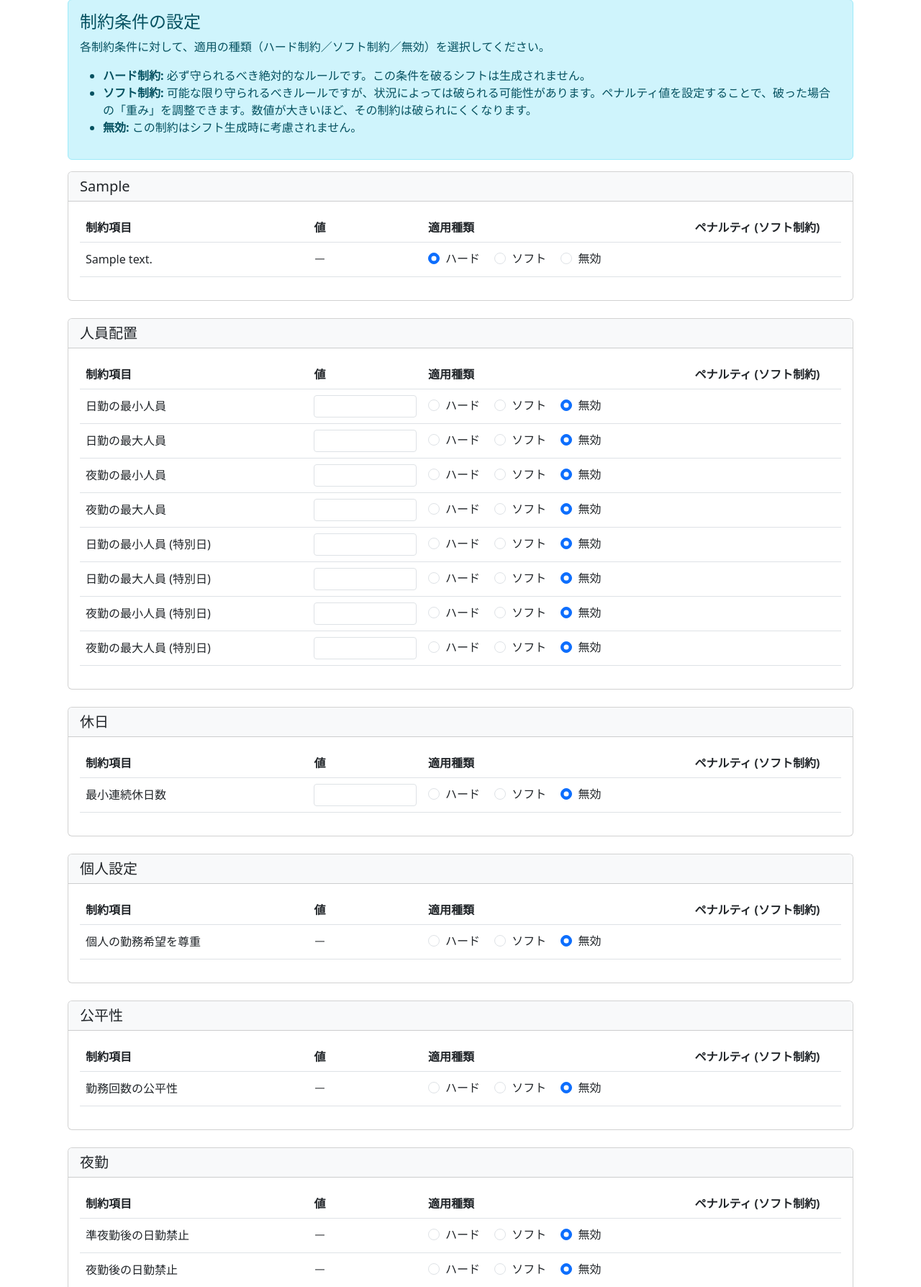
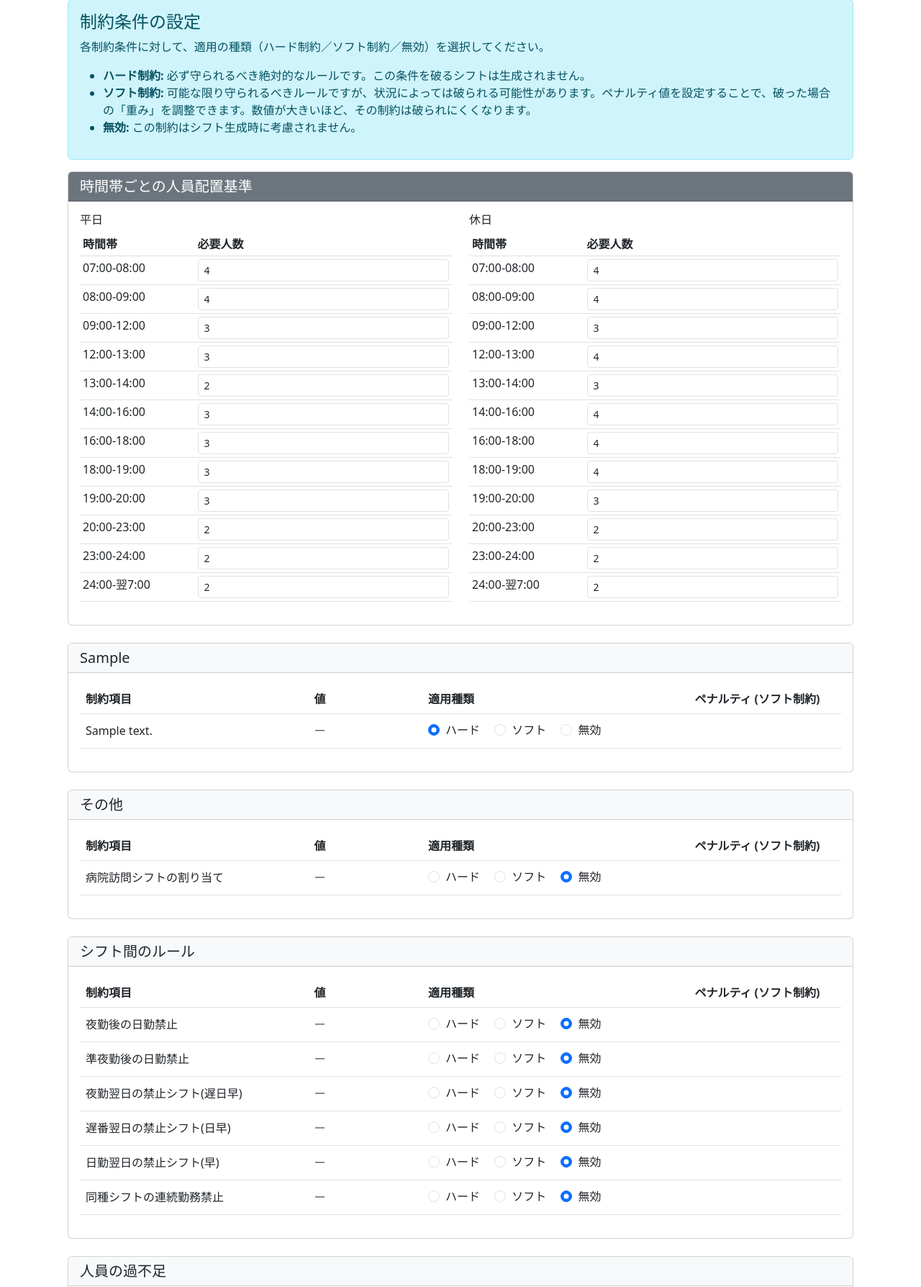
Before and after one commit to yapitaku9/shifpita_mvp, a Flask app: page /admin/constraints in a window 1280 px wide. Shown: the part 153-1941 px from the top of the page at 72% size. Run offline with Flask 3, Linux system fonts and the light colour scheme; a user stored in the database is signed in; tables that the repository leaves empty hold one stand-in row (values such as "Sample post"); some libraries are stand-ins or nearby versions.

Commit message:
制約条件編集画面の修正

```diff
--- a/app/templates/admin/constraints.html
+++ b/app/templates/admin/constraints.html
@@ -15,6 +15,54 @@
                 <li><strong>ソフト制約:</strong> 可能な限り守られるべきルールですが、状況によっては破られる可能性があります。ペナルティ値を設定することで、破った場合の「重み」を調整できます。数値が大きいほど、その制約は破られにくくなります。</li>
                 <li><strong>無効:</strong> この制約はシフト生成時に考慮されません。</li>
             </ul>
+        </div>
+
+        <div class="card mb-4">
+            <div class="card-header bg-secondary text-white">
+                <h5 class="mb-0">時間帯ごとの人員配置基準</h5>
+            </div>
+            <div class="card-body">
+                <div class="row">
+                    <div class="col-md-6">
+                        <h6>平日</h6>
+                        <table class="table table-sm">
+                            <thead>
+                                <tr>
+                                    <th>時間帯</th>
+                                    <th>必要人数</th>
+                                </tr>
+                            </thead>
+                            <tbody>
+                                {% for constraint in hourly_constraints['平日'] %}
+                                <tr>
+                                    <td><label for="value_{{ constraint.id }}">{{ constraint.description_jp }}</label></td>
+                                    <td><input type="number" name="value_{{ constraint.id }}" id="value_{{ constraint.id }}" value="{{ constraint.value or '' }}" class="form-control form-control-sm"></td>
+                                </tr>
+                                {% endfor %}
+                            </tbody>
+                        </table>
+                    </div>
+                    <div class="col-md-6">
+                        <h6>休日</h6>
+                        <table class="table table-sm">
+                            <thead>
+                                <tr>
+                                    <th>時間帯</th>
+                                    <th>必要人数</th>
+                                </tr>
+                            </thead>
+                            <tbody>
+                                {% for constraint in hourly_constraints['休日'] %}
+                                <tr>
+                                    <td><label for="value_{{ constraint.id }}">{{ constraint.description_jp }}</label></td>
+                                    <td><input type="number" name="value_{{ constraint.id }}" id="value_{{ constraint.id }}" value="{{ constraint.value or '' }}" class="form-control form-control-sm"></td>
+                                </tr>
+                                {% endfor %}
+                            </tbody>
+                        </table>
+                    </div>
+                </div>
+            </div>
         </div>
 
         {% for category, constraints in constraints_by_category.items() %}
--- a/app/views/admin.py
+++ b/app/views/admin.py
@@ -313,6 +313,37 @@ def manage_constraints():
 
     # マスター制約リスト
     master_constraints = [
+        # 希望休・勤務
+        {'name': 'respect_day_off_requests', 'category': '希望休・勤務', 'description_jp': '希望休の厳守'},
+        {'name': 'respect_work_requests', 'category': '希望休・勤務', 'description_jp': '希望勤務の厳守'},
+        {'name': 'respect_ng_shifts', 'category': '希望休・勤務', 'description_jp': 'NG勤務の厳守'},
+        {'name': 'prefer_paid_leave_as_holiday', 'category': '希望休・勤務', 'description_jp': '希望有給休暇に”休”を優先'},
+        {'name': 'penalty_for_not_assigning_preferred_shift', 'category': '希望休・勤務', 'description_jp': '優先シフト非採用'},
+
+        # 連勤・連続シフト
+        {'name': 'max_consecutive_work', 'category': '連勤・連続シフト', 'description_jp': '最大連勤日数'},
+        {'name': 'max_consecutive_night_shifts', 'category': '連勤・連続シフト', 'description_jp': '夜勤の最大連勤日数'},
+        {'name': 'max_consecutive_late_shifts', 'category': '連勤・連続シフト', 'description_jp': '遅番の最大連続日数'},
+        {'name': 'max_consecutive_late_night_shifts', 'category': '連勤・連続シフト', 'description_jp': '遅番・夜勤の最大連勤日数'},
+        {'name': 'avoid_5_consecutive_work_days', 'category': '連勤・連続シフト', 'description_jp': '5連続勤務の回避'},
+        {'name': 'avoid_4_consecutive_night_shifts', 'category': '連勤・連続シフト', 'description_jp': '4連続夜勤の回避'},
+        {'name': 'avoid_4_consecutive_late_shifts', 'category': '連勤・連続シフト', 'description_jp': '4連続遅番の回避'},
+        {'name': 'min_consecutive_holidays', 'category': '連勤・連続シフト', 'description_jp': '最小連続休日数'},
+        {'name': 'holiday_after_ake', 'category': '連勤・連続シフト', 'description_jp': '明けの翌日は休み'},
+
+        # シフト間のルール
+        {'name': 'no_day_shift_after_night_shift', 'category': 'シフト間のルール', 'description_jp': '夜勤後の日勤禁止'},
+        {'name': 'night_shift_after_mid_day', 'category': 'シフト間のルール', 'description_jp': '準夜勤後の日勤禁止'},
+        {'name': 'forbidden_shift_after_night_shift', 'category': 'シフト間のルール', 'description_jp': '夜勤翌日の禁止シフト(遅日早)'},
+        {'name': 'forbidden_shift_after_late_shift', 'category': 'シフト間のルール', 'description_jp': '遅番翌日の禁止シフト(日早)'},
+        {'name': 'forbidden_shift_after_day_shift', 'category': 'シフト間のルール', 'description_jp': '日勤翌日の禁止シフト(早)'},
+        {'name': 'no_consecutive_same_category_shifts', 'category': 'シフト間のルール', 'description_jp': '同種シフトの連続勤務禁止'},
+
+        # 公平性
+        {'name': 'ensure_fairness', 'category': '公平性', 'description_jp': '勤務回数の公平性'},
+        {'name': 'penalty_for_work_day_violation', 'category': '公平性', 'description_jp': '総勤務日数の不足・超過'},
+        {'name': 'penalty_for_night_shift_violation', 'category': '公平性', 'description_jp': '夜勤日数の不足・超過'},
+
         # 人員配置
         {'name': 'min_workers_day', 'category': '人員配置', 'description_jp': '日勤の最小人員'},
         {'name': 'max_workers_day', 'category': '人員配置', 'description_jp': '日勤の最大人員'},
@@ -322,29 +353,38 @@ def manage_constraints():
         {'name': 'max_workers_day_sp', 'category': '人員配置', 'description_jp': '日勤の最大人員 (特別日)'},
         {'name': 'min_workers_night_sp', 'category': '人員配置', 'description_jp': '夜勤の最小人員 (特別日)'},
         {'name': 'max_workers_night_sp', 'category': '人員配置', 'description_jp': '夜勤の最大人員 (特別日)'},
-        # 連勤
-        {'name': 'max_consecutive_work', 'category': '連勤', 'description_jp': '最大連勤日数'},
-        # 休日
-        {'name': 'min_consecutive_holidays', 'category': '休日', 'description_jp': '最小連続休日数'},
-        # 夜勤
-        {'name': 'night_shift_after_mid_day', 'category': '夜勤', 'description_jp': '準夜勤後の日勤禁止'},
-        {'name': 'no_day_shift_after_night_shift', 'category': '夜勤', 'description_jp': '夜勤後の日勤禁止'},
-        # 経験年数
-        {'name': 'min_experience_night_shift', 'category': '経験年数', 'description_jp': '夜勤に必要な最小経験年数'},
-        # 公平性
-        {'name': 'ensure_fairness', 'category': '公平性', 'description_jp': '勤務回数の公平性'},
-        # 役職
-        {'name': 'leader_in_day_shift', 'category': '役職', 'description_jp': '日勤にリーダーを1名配置'},
-        {'name': 'leader_in_night_shift', 'category': '役職', 'description_jp': '夜勤にリーダーを1名配置'},
-        # 特殊スキル
-        {'name': 'advanced_care_in_day_shift', 'category': '特殊スキル', 'description_jp': '日勤に高度なケア担当を1名配置'},
-        # 連続夜勤
-        {'name': 'max_consecutive_night_shifts', 'category': '連続夜勤', 'description_jp': '最大連続夜勤日数'},
-        # 個人設定
-        {'name': 'respect_individual_preferences', 'category': '個人設定', 'description_jp': '個人の勤務希望を尊重'},
-        # 病院訪問シフト
-        {'name': 'assign_hospital_visit_shift', 'category': '病院訪問シフト', 'description_jp': '病院訪問シフトの割り当て'},
+
+        # 人員の過不足
+        {'name': 'no_staff_variance_07_20', 'category': '人員の過不足', 'description_jp': '過不足を完全に禁止 (07:00-20:00)'},
+        {'name': 'penalty_shortage_07_20', 'category': '人員の過不足', 'description_jp': '人員不足ペナルティ (07:00-20:00)'},
+        {'name': 'penalty_surplus_1_07_20', 'category': '人員の過不足', 'description_jp': '1人超過ペナルティ (07:00-20:00)'},
+        {'name': 'penalty_surplus_2_07_20', 'category': '人員の過不足', 'description_jp': '2人超過ペナルティ (07:00-20:00)'},
+        {'name': 'penalty_surplus_3_plus_07_20', 'category': '人員の過不足', 'description_jp': '3人以上超過ペナルティ (07:00-20:00)'},
+
+        {'name': 'no_staff_variance_20_24', 'category': '人員の過不足', 'description_jp': '過不足を完全に禁止 (20:00-24:00)'},
+        {'name': 'penalty_shortage_20_24', 'category': '人員の過不足', 'description_jp': '人員不足ペナルティ (20:00-24:00)'},
+        {'name': 'penalty_surplus_1_20_24', 'category': '人員の過不足', 'description_jp': '1人超過ペナルティ (20:00-24:00)'},
+        {'name': 'penalty_surplus_2_20_24', 'category': '人員の過不足', 'description_jp': '2人超過ペナルティ (20:00-24:00)'},
+        {'name': 'penalty_surplus_3_plus_20_24', 'category': '人員の過不足', 'description_jp': '3人以上超過ペナルティ (20:00-24:00)'},
+
+        {'name': 'no_staff_variance_24_07', 'category': '人員の過不足', 'description_jp': '過不足を完全に禁止 (24:00-翌07:00)'},
+        {'name': 'penalty_shortage_24_07', 'category': '人員の過不足', 'description_jp': '人員不足ペナルティ (24:00-翌07:00)'},
+        {'name': 'penalty_surplus_1_24_07', 'category': '人員の過不足', 'description_jp': '1人超過ペナルティ (24:00-翌07:00)'},
+        {'name': 'penalty_surplus_2_24_07', 'category': '人員の過不足', 'description_jp': '2人超過ペナルティ (24:00-翌07:00)'},
+        {'name': 'penalty_surplus_3_plus_24_07', 'category': '人員の過不足', 'description_jp': '3人以上超過ペナルティ (24:00-翌07:00)'},
+
+        # 役職・スキル
+        {'name': 'leader_in_day_shift', 'category': '役職・スキル', 'description_jp': '日勤にリーダーを1名配置'},
+        {'name': 'leader_in_night_shift', 'category': '役職・スキル', 'description_jp': '夜勤にリーダーを1名配置'},
+        {'name': 'avoid_leader_and_support_same_day', 'category': '役職・スキル', 'description_jp': '責任者とサポの同日勤務回避'},
+        {'name': 'ensure_full_time_early_day_shift', 'category': '役職・スキル', 'description_jp': '正職員の早番/日勤確保'},
+        {'name': 'min_experience_night_shift', 'category': '役職・スキル', 'description_jp': '夜勤に必要な最小経験年数'},
+        {'name': 'advanced_care_in_day_shift', 'category': '役職・スキル', 'description_jp': '日勤に高度なケア担当を1名配置'},
+
+        # その他
+        {'name': 'assign_hospital_visit_shift', 'category': 'その他', 'description_jp': '病院訪問シフトの割り当て'},
     ]
+
 
     if request.method == 'POST':
         if 'submit_constraints' in request.form:
@@ -412,9 +452,57 @@ def manage_constraints():
         # カテゴリと説明は常にマスターリストで更新
         constraint.category = mc['category']
         constraint.description_jp = mc['description_jp']
+
+    # 時間帯ごとの人員配置マスタ
+    hourly_staffing_master = {
+        '平日': [
+            {'name': 'staffing_weekday_07_08', 'description_jp': '07:00-08:00', 'value': 4},
+            {'name': 'staffing_weekday_08_09', 'description_jp': '08:00-09:00', 'value': 4},
+            {'name': 'staffing_weekday_09_12', 'description_jp': '09:00-12:00', 'value': 3},
+            {'name': 'staffing_weekday_12_13', 'description_jp': '12:00-13:00', 'value': 3},
+            {'name': 'staffing_weekday_13_14', 'description_jp': '13:00-14:00', 'value': 2},
+            {'name': 'staffing_weekday_14_16', 'description_jp': '14:00-16:00', 'value': 3},
+            {'name': 'staffing_weekday_16_18', 'description_jp': '16:00-18:00', 'value': 3},
+            {'name': 'staffing_weekday_18_19', 'description_jp': '18:00-19:00', 'value': 3},
+            {'name': 'staffing_weekday_19_20', 'description_jp': '19:00-20:00', 'value': 3},
+            {'name': 'staffing_weekday_20_23', 'description_jp': '20:00-23:00', 'value': 2},
+            {'name': 'staffing_weekday_23_24', 'description_jp': '23:00-24:00', 'value': 2},
+            {'name': 'staffing_weekday_24_07', 'description_jp': '24:00-翌7:00', 'value': 2},
+        ],
+        '休日': [
+            {'name': 'staffing_holiday_07_08', 'description_jp': '07:00-08:00', 'value': 4},
+            {'name': 'staffing_holiday_08_09', 'description_jp': '08:00-09:00', 'value': 4},
+            {'name': 'staffing_holiday_09_12', 'description_jp': '09:00-12:00', 'value': 3},
+            {'name': 'staffing_holiday_12_13', 'description_jp': '12:00-13:00', 'value': 4},
+            {'name': 'staffing_holiday_13_14', 'description_jp': '13:00-14:00', 'value': 3},
+            {'name': 'staffing_holiday_14_16', 'description_jp': '14:00-16:00', 'value': 4},
+            {'name': 'staffing_holiday_16_18', 'description_jp': '16:00-18:00', 'value': 4},
+            {'name': 'staffing_holiday_18_19', 'description_jp': '18:00-19:00', 'value': 4},
+            {'name': 'staffing_holiday_19_20', 'description_jp': '19:00-20:00', 'value': 3},
+            {'name': 'staffing_holiday_20_23', 'description_jp': '20:00-23:00', 'value': 2},
+            {'name': 'staffing_holiday_23_24', 'description_jp': '23:00-24:00', 'value': 2},
+            {'name': 'staffing_holiday_24_07', 'description_jp': '24:00-翌7:00', 'value': 2},
+        ]
+    }
+
+    hourly_constraints = {'平日': [], '休日': []}
+    for category, constraints in hourly_staffing_master.items():
+        for hc in constraints:
+            constraint = ShiftConstraint.query.filter_by(name=hc['name']).first()
+            if not constraint:
+                constraint = ShiftConstraint(
+                    name=hc['name'],
+                    description_jp=hc['description_jp'],
+                    category='時間帯別人員配置', # 専用カテゴリ
+                    value=hc['value'],
+                    constraint_type=ConstraintType.HARD # これらは常にハード制約
+                )
+                db.session.add(constraint)
+            hourly_constraints[category].append(constraint)
+
     db.session.commit()
 
-    all_constraints = ShiftConstraint.query.order_by(ShiftConstraint.category, ShiftConstraint.id).all()
+    all_constraints = ShiftConstraint.query.filter(ShiftConstraint.category != '時間帯別人員配置').order_by(ShiftConstraint.category, ShiftConstraint.id).all()
     constraints_by_category = {}
     for constraint in all_constraints:
         if constraint.category not in constraints_by_category:
@@ -428,6 +516,7 @@ def manage_constraints():
         "admin/constraints.html",
         title="制約条件・特別日の編集",
         constraints_by_category=constraints_by_category,
+        hourly_constraints=hourly_constraints,
         special_day_form=special_day_form,
         special_days=special_days,
         ConstraintType=ConstraintType # テンプレートでEnumを使えるように
```
